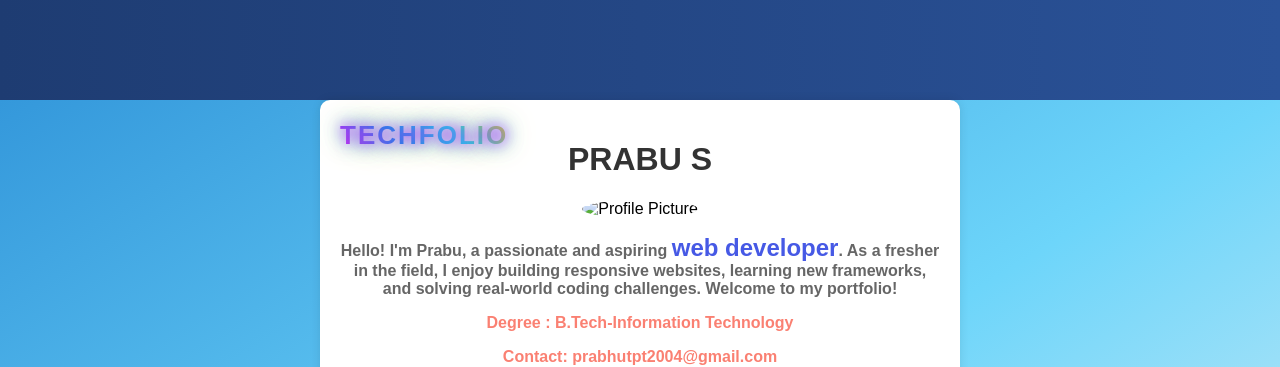
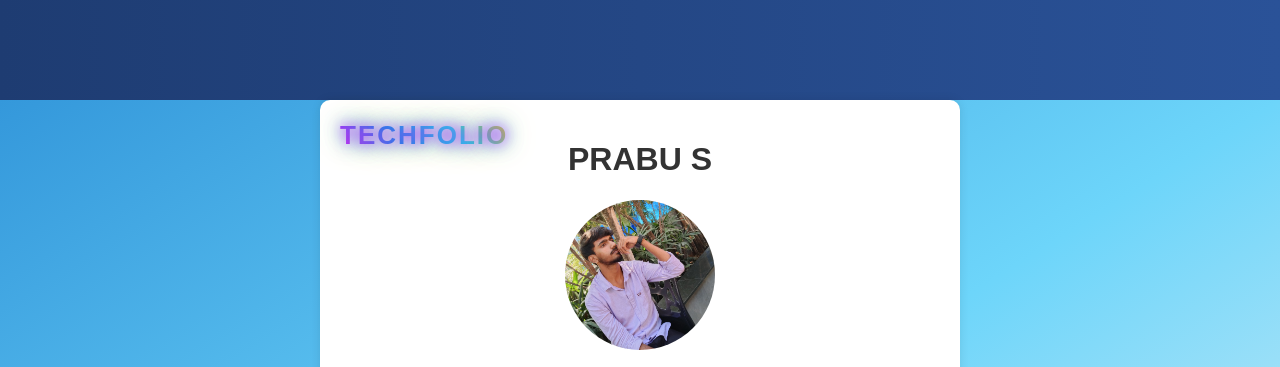
Before and after one commit to PRABU-S-19/20-03-25, a plain HTML site: page index.html in a window 1280 px wide. Shown: the top 367 px of the page. Drawn offline with Linux system fonts and the light colour scheme.

Commit message:
Update index.html

```diff
--- a/index.html
+++ b/index.html
@@ -13,7 +13,7 @@
     <div class="techfolio-logo">TechFolio</div>
 <h1><b>PRABU S</b></h1>
         <div class="profile">
-            <img src="profile.jpeg.jpeg" alt="Profile Picture" class="profile-image">
+            <img src="profile.jpeg" alt="Profile Picture" class="profile-image">
              <b><p>Hello! I'm <b>Prabu</b>, a passionate and aspiring <span class="highlight">web developer</span>. As a fresher in the field, I enjoy building responsive websites, learning new frameworks, and solving real-world coding challenges. Welcome to my portfolio!</p></b>
              <p style="color: Salmon; font-weight: bold;">Degree : B.Tech-Information Technology<p>
              <p style="color: Salmon; font-weight: bold;">Contact: prabhutpt2004@gmail.com</p>
```
